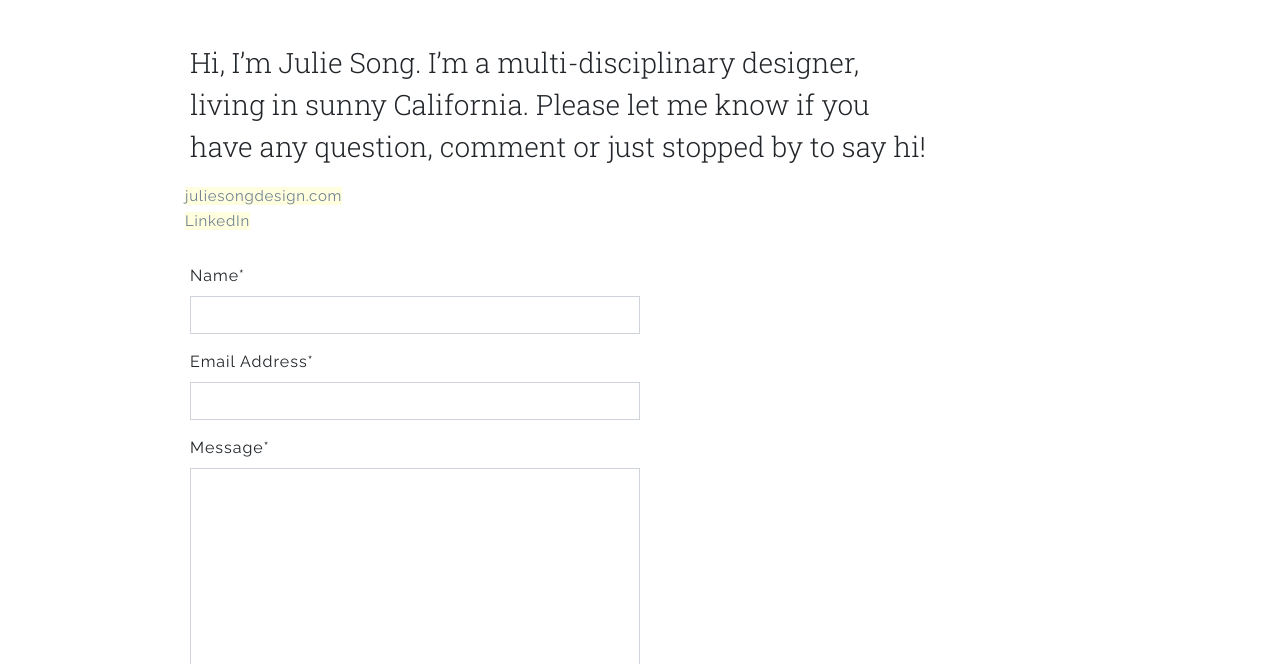
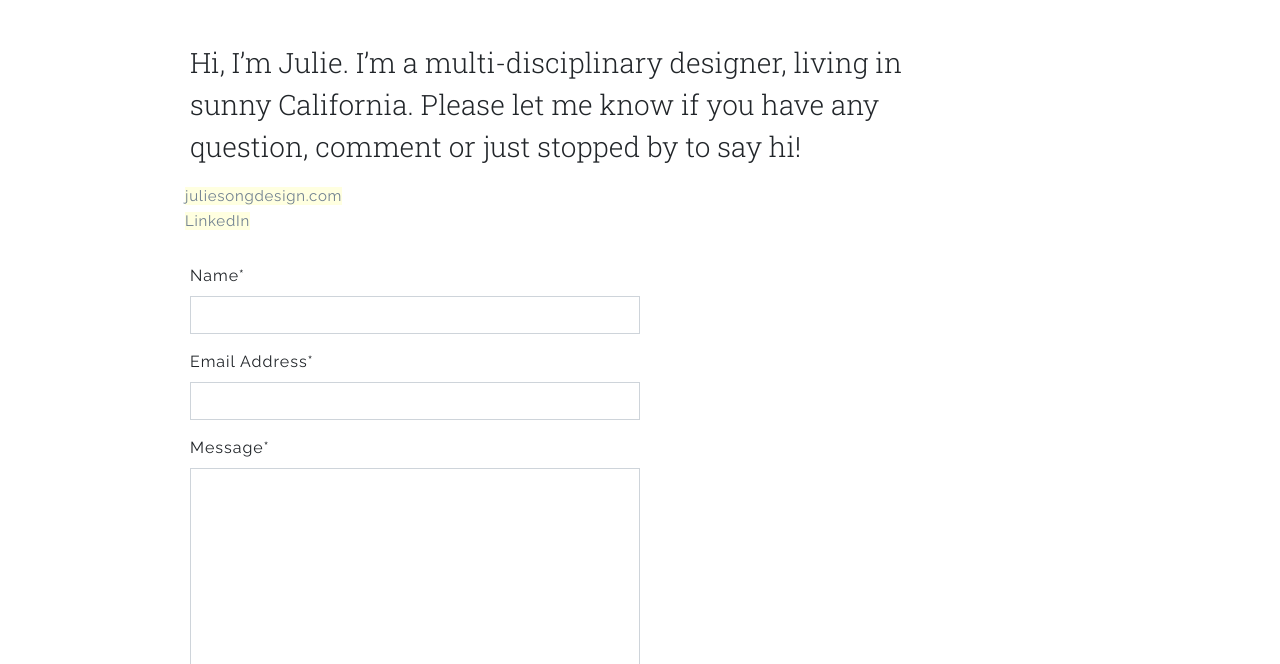
Before and after one commit to jsong0228/classtest, a plain HTML site: page contact.html in a window 1280 px wide. Shown: the part 136-800 px from the top of the page. Drawn offline with nearby package versions, Linux system fonts and the light colour scheme.

Commit message:
TEST: omitted Song

```diff
--- a/contact.html
+++ b/contact.html
@@ -58,7 +58,7 @@
     <div class="container">
 
       <div class="headline">
-        <p>Hi, I’m Julie Song. I’m a multi-disciplinary designer, living in sunny California. Please let me know if you have any question, comment or just stopped by to say hi!</p>
+        <p>Hi, I’m Julie. I’m a multi-disciplinary designer, living in sunny California. Please let me know if you have any question, comment or just stopped by to say hi!</p>
       </div>
 
       <div class="infomain">
```
